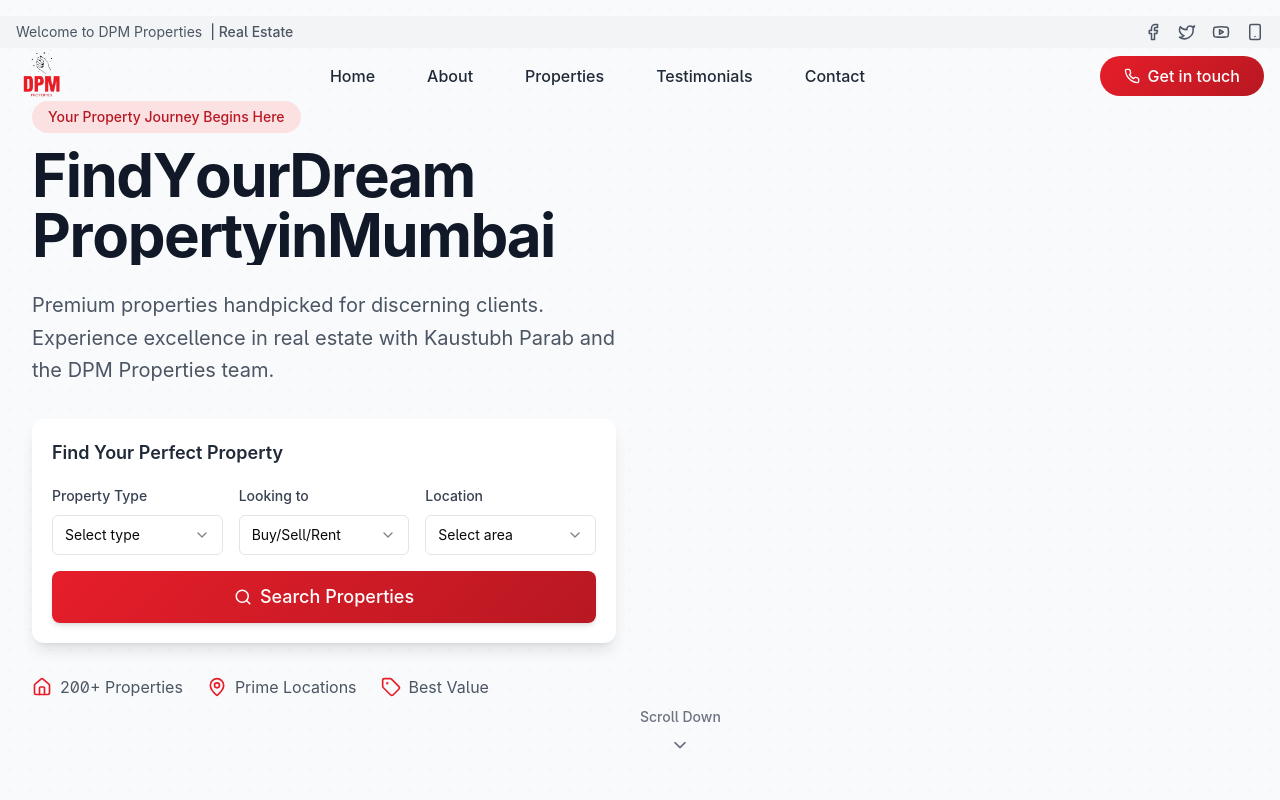
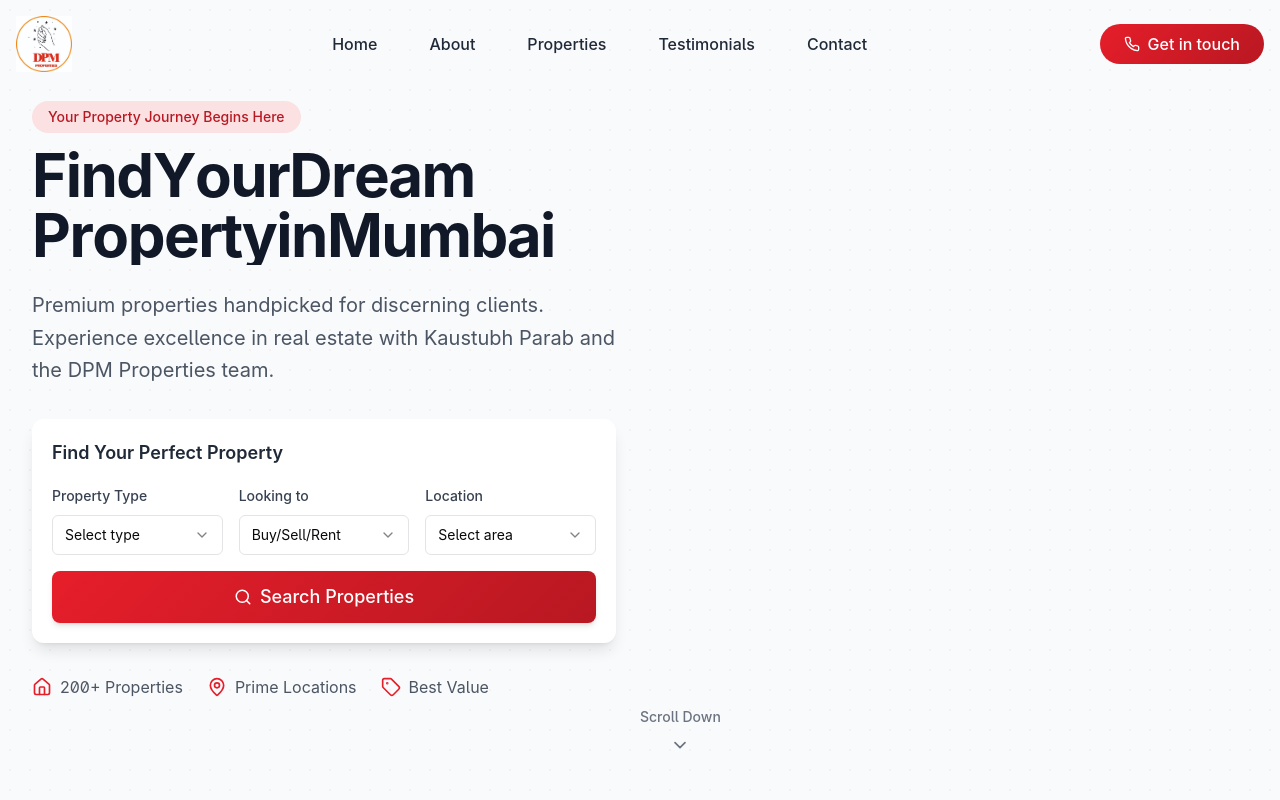
Before and after one commit to k4889p/DGP2, a React (Vite) app: page / in a window 1280 px wide. Shown: the top 800 px of the page. Built offline with nearby package versions, Linux system fonts and the light colour scheme.

Commit message:
Remove top bar and update logo
Removes the top bar containing the welcome message and social icons.
Updates the logo image in the navbar.

```diff
--- a/src/components/Navbar.tsx
+++ b/src/components/Navbar.tsx
@@ -1,6 +1,6 @@
 
 import React, { useState, useEffect } from 'react';
-import { Menu, X, Home, Info, Building, MessageSquare, Phone, Facebook, Twitter, Youtube, Smartphone } from 'lucide-react';
+import { Menu, X, Home, Info, Building, MessageSquare, Phone } from 'lucide-react';
 import { cn } from '@/lib/utils';
 
 const Navbar: React.FC = () => {
@@ -69,13 +69,6 @@ const Navbar: React.FC = () => {
     { name: 'Contact', href: '#contact', icon: <Phone size={16} className="mr-1" /> },
   ];
 
-  const socialLinks = [
-    { name: 'Facebook', href: 'https://facebook.com', icon: <Facebook size={18} /> },
-    { name: 'Twitter', href: 'https://twitter.com', icon: <Twitter size={18} /> },
-    { name: 'Youtube', href: 'https://youtube.com', icon: <Youtube size={18} /> },
-    { name: 'WhatsApp', href: 'https://wa.me/1234567890', icon: <Smartphone size={18} /> },
-  ];
-
   return (
     <nav
       className={cn(
@@ -83,30 +76,6 @@ const Navbar: React.FC = () => {
         scrolled ? 'glass py-2' : 'bg-transparent py-4'
       )}
     >
-      {/* Social Links Top Bar */}
-      <div className="bg-gray-100 py-1.5 hidden md:block">
-        <div className="container mx-auto px-4 flex justify-between items-center">
-          <a href="#home" className="flex items-center">
-            <span className="text-sm text-gray-600">Welcome to DPM Properties <span className="font-medium ml-1">| Real Estate</span></span>
-          </a>
-
-          <div className="flex items-center space-x-4">
-            {socialLinks.map((link) => (
-              <a
-                key={link.name}
-                href={link.href}
-                target="_blank"
-                rel="noopener noreferrer"
-                className="text-gray-600 hover:text-cherry-500 transition-colors duration-200"
-                aria-label={link.name}
-              >
-                {link.icon}
-              </a>
-            ))}
-          </div>
-        </div>
-      </div>
-
       <div className="container mx-auto px-4 flex justify-between items-center">
         <a href="#home" className="flex items-center z-50 relative">
           <div className={cn(
@@ -114,7 +83,7 @@ const Navbar: React.FC = () => {
             scrolled ? "scale-90" : "scale-100"
           )}>
             <img
-              src="/lovable-uploads/02d92562-b9eb-49c5-a686-ba819ce4d9d0.png"
+              src="/lovable-uploads/e8ce2bdc-c6f8-491f-b9d7-9e31b6124da9.png"
               alt="DPM Properties Logo"
               className="h-14 mr-2"
             />
@@ -186,22 +155,6 @@ const Navbar: React.FC = () => {
             </a>
           ))}
 
-          {/* Social Media Links in Mobile Menu */}
-          <div className="flex space-x-6 mt-6 pt-6 border-t border-gray-200 w-full justify-center">
-            {socialLinks.map((link) => (
-              <a
-                key={link.name}
-                href={link.href}
-                target="_blank"
-                rel="noopener noreferrer"
-                className="text-gray-600 hover:text-cherry-500 transition-colors duration-200"
-                aria-label={link.name}
-              >
-                {link.icon}
-              </a>
-            ))}
-          </div>
-
           <a
             href="#contact"
             className="cherry-gradient text-white font-medium py-3 px-8 rounded-full mt-4 text-center w-full flex items-center justify-center"
```
Also changed, not shown: public/lovable-uploads/e8ce2bdc-c6f8-491f-b9d7-9e31b6124da9.png (added).
